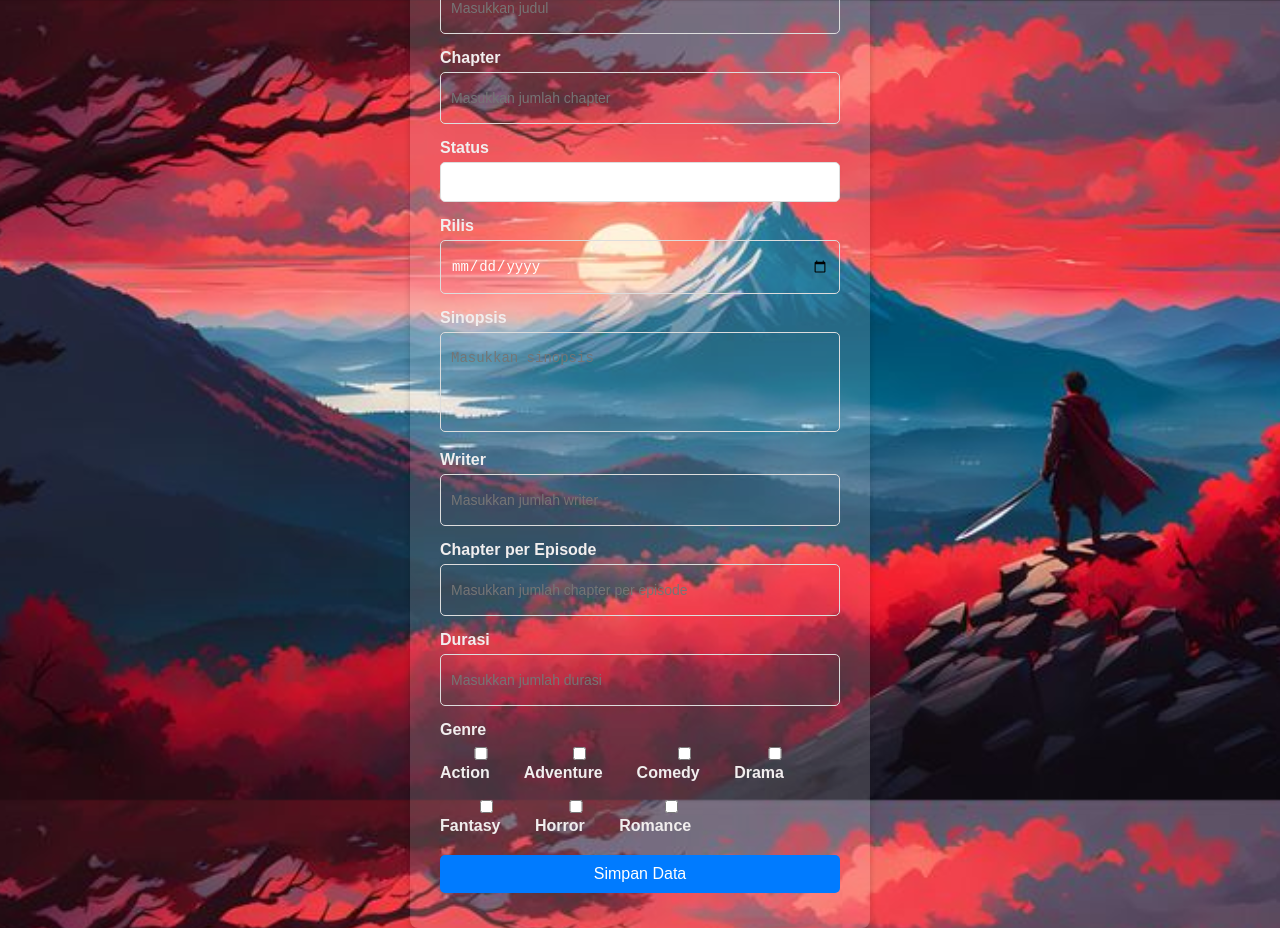
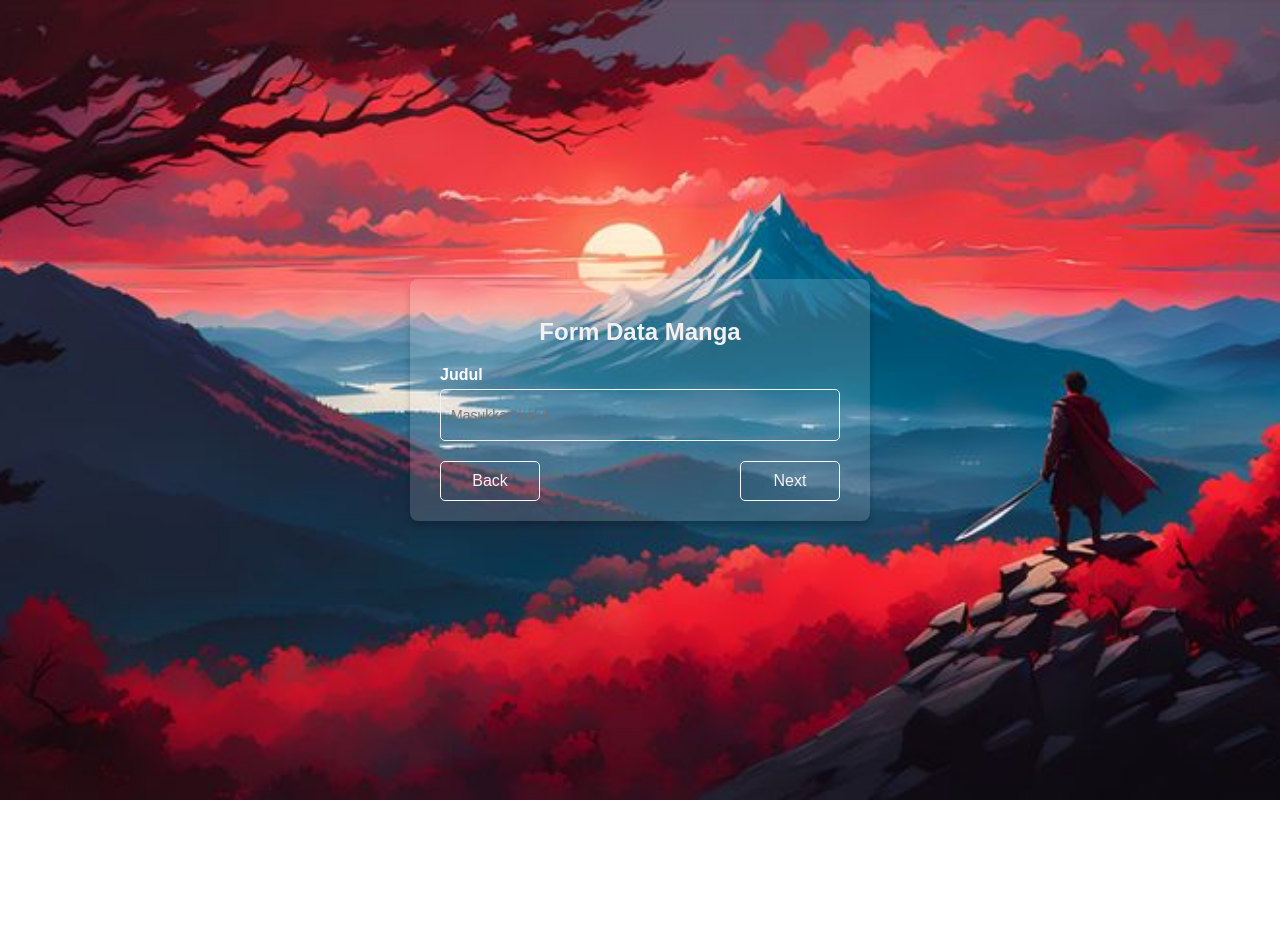
Before and after one commit to rjwrnta/project-SAS, a website: page front/input.html in a window 1280 px wide. After the commit the page ends 800 px from the top, so only its background shows below. Drawn offline with Linux system fonts and the light colour scheme.

Commit message:
new form

```diff
--- a/front/input.html
+++ b/front/input.html
@@ -28,19 +28,24 @@
 
         .form-container h2 {
             margin-bottom: 20px;
-            color: #333;
+            color: #f3f1f1;
             text-align: center;
         }
 
         .form-group {
             margin-bottom: 15px;
+            display: none;
+        }
+
+        .form-group.active {
+            display: block;
         }
 
         .form-group label {
             display: block;
             font-weight: bold;
             margin-bottom: 5px;
-            color: #f1eeee;
+            color: #fdfdfd;
         }
 
         .form-group input,
@@ -48,7 +53,7 @@
         .form-group select {
             width: 100%;
             padding: 10px;
-            border: 1px solid #ddd;
+            border: 1px solid #f3f1f1;
             border-radius: 5px;
             font-size: 14px;
             box-sizing: border-box;
@@ -60,30 +65,32 @@
         }
 
         .form-group select {
-            background-color: #fff;
+            background:transparent;
         }
 
-        .form-group button {
-            width: 100%;
+        .form-navigation button {
+            width: 100px;
             padding: 10px;
-            background-color: #007bff;
-            color: #fff;
+            background:transparent;
+            color: #f8f2f2;
             border: none;
             border-radius: 5px;
             cursor: pointer;
             font-size: 16px;
+            border: 1px solid #faf7f7;
         }
 
-        .form-group button:hover {
-            background-color: #0056b3;
+        .form-navigation button:hover {
+            background-color: #222;
         }
+
         .form-group .checkbox-group {
             display: flex;
             flex-wrap: wrap;
             gap: 10px;
         }
 
-      input, select,textarea{
+        input, textarea{
             outline: none;
             font-size: bold;
             padding: 0 30px;
@@ -94,22 +101,27 @@
             color: #fff;
             transition: 0.1s ease;
         }
+
+        .form-navigation {
+            display: flex;
+            justify-content: space-between;
+            margin-top: 20px;
+        }
     </style>
 </head>
 <body>
     <div class="form-container">
         <h2>Form Data Manga</h2>
-        <form action="#" method="post">
+        <form id="mangaForm">
             <!-- Step 1 -->
-            <div class="form-group visible">
+            <div class="form-group active">
                 <label for="title">Judul</label>
                 <input type="text" id="title" name="title" placeholder="Masukkan judul" required>
             </div>
-              <div class="form-group visible">
+            <div class="form-group">
                 <label for="chapter">Chapter</label>
                 <input type="number" id="chapter" name="chapter" placeholder="Masukkan jumlah chapter" required>
             </div>
-              <div class="form-group visible">
             <div class="form-group">
                 <label for="status">Status</label>
                 <select id="status" name="status" required>
@@ -119,29 +131,18 @@
                     <option value="hiatus">Hiatus</option>
                 </select>
             </div>
-                <div class="form-group visible">
-                <label for="rilis">Rilis</label>
-                <input type="date" id="rilis" name="rilis" placeholder="Masukkan jumlah chapter" required>
-              </div>
 
             <!-- Step 2 -->
+            <div class="form-group">
                 <label for="synopsis">Sinopsis</label>
                 <textarea id="synopsis" name="synopsis" placeholder="Masukkan sinopsis"></textarea>
             </div>
             <div class="form-group">
                 <label for="writer">Writer</label>
-                <input type="text" id="writer" name="writer" placeholder="Masukkan jumlah writer" required>
-              </div>
-            <div class="form-group">
-                <label for="chapterPerEpisode">Chapter per Episode</label>
-                <input type="number" id="chapterPerEpisode" name="chapterPerEpisode" placeholder="Masukkan jumlah chapter per episode">
+                <input type="text" id="writer" name="writer" placeholder="Masukkan nama writer" required>
             </div>
 
-            <!-- step 3 -->
-            <div class="form-group">
-                <label for="durasi">Durasi</label>
-                <input type="number" id="durasi" name="durasi" placeholder="Masukkan jumlah durasi" required>
-              </div>
+            <!-- Step 3 -->
             <div class="form-group">
                 <label>Genre</label>
                 <div class="checkbox-group">
@@ -150,14 +151,45 @@
                     <label><input type="checkbox" name="genre" value="Comedy"> Comedy</label>
                     <label><input type="checkbox" name="genre" value="Drama"> Drama</label>
                     <label><input type="checkbox" name="genre" value="Fantasy"> Fantasy</label>
-                    <label><input type="checkbox" name="genre" value="Horror"> Horror</label>
-                    <label><input type="checkbox" name="genre" value="Romance"> Romance</label>
                 </div>
             </div>
-            <div class="form-group">
-                <button type="submit" href="index.html">Simpan Data</button>
+
+            <div class="form-navigation">
+                <button type="button" id="prevButton" disabled>Back</button>
+                <button type="button" id="nextButton">Next</button>
             </div>
         </form>
     </div>
+
+    <script>
+        const formGroups = document.querySelectorAll('.form-group');
+        const prevButton = document.getElementById('prevButton');
+        const nextButton = document.getElementById('nextButton');
+        let currentStep = 0;
+
+        function updateForm() {
+            formGroups.forEach((group, index) => {
+                group.classList.toggle('active', index === currentStep);
+            });
+            prevButton.disabled = currentStep === 0;
+            nextButton.textContent = currentStep === formGroups.length - 1 ? 'Submit' : 'Next';
+        }
+
+        prevButton.addEventListener('click', () => {
+            if (currentStep > 0) currentStep--;
+            updateForm();
+        });
+
+        nextButton.addEventListener('click', () => {
+            if (currentStep < formGroups.length - 1) {
+                currentStep++;
+                updateForm();
+            } else {
+                document.getElementById('mangaForm').submit();
+            }
+        });
+
+        updateForm();
+    </script>
 </body>
 </html>
```
Lines whose indentation alone changed are shown as unchanged.
